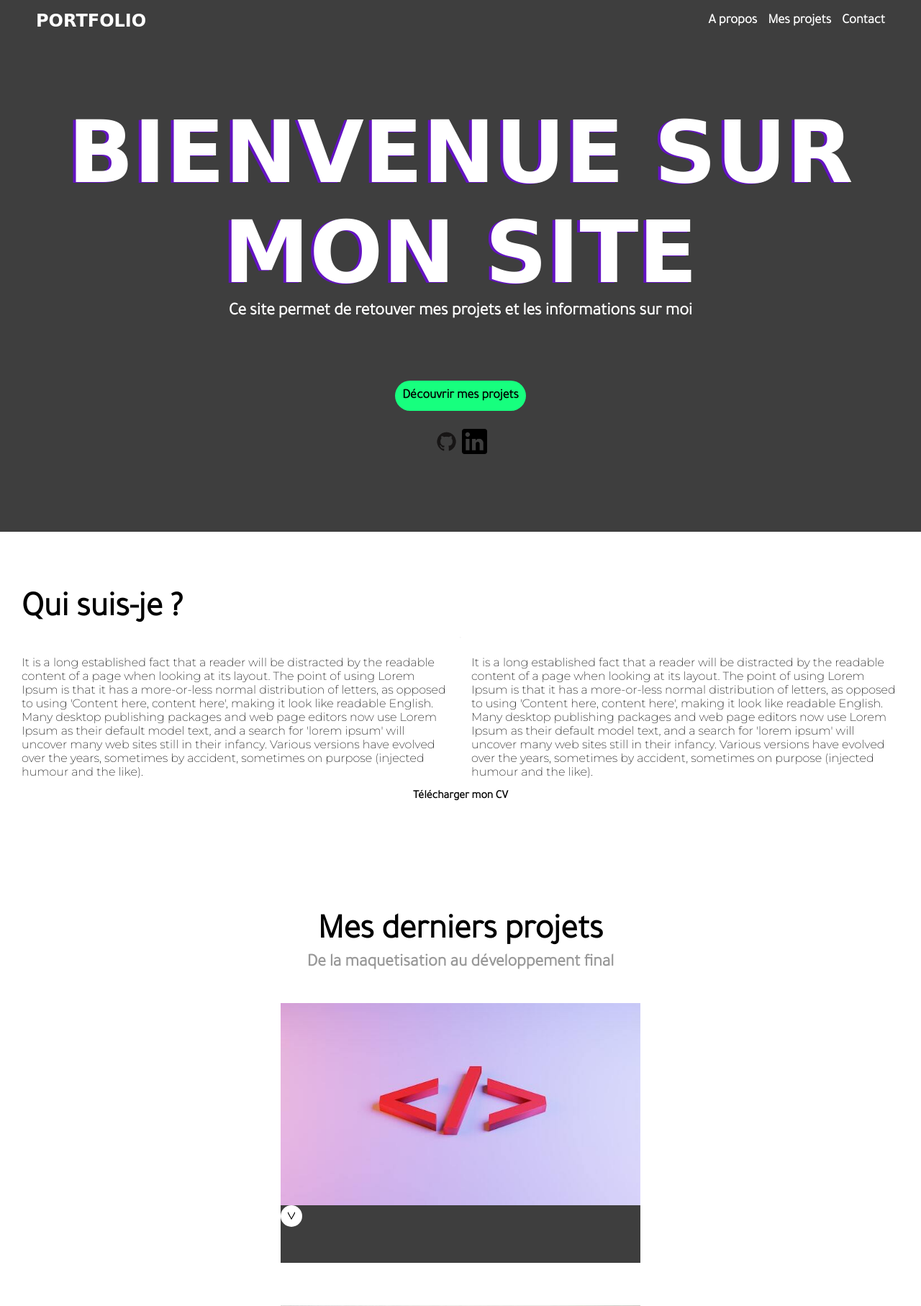
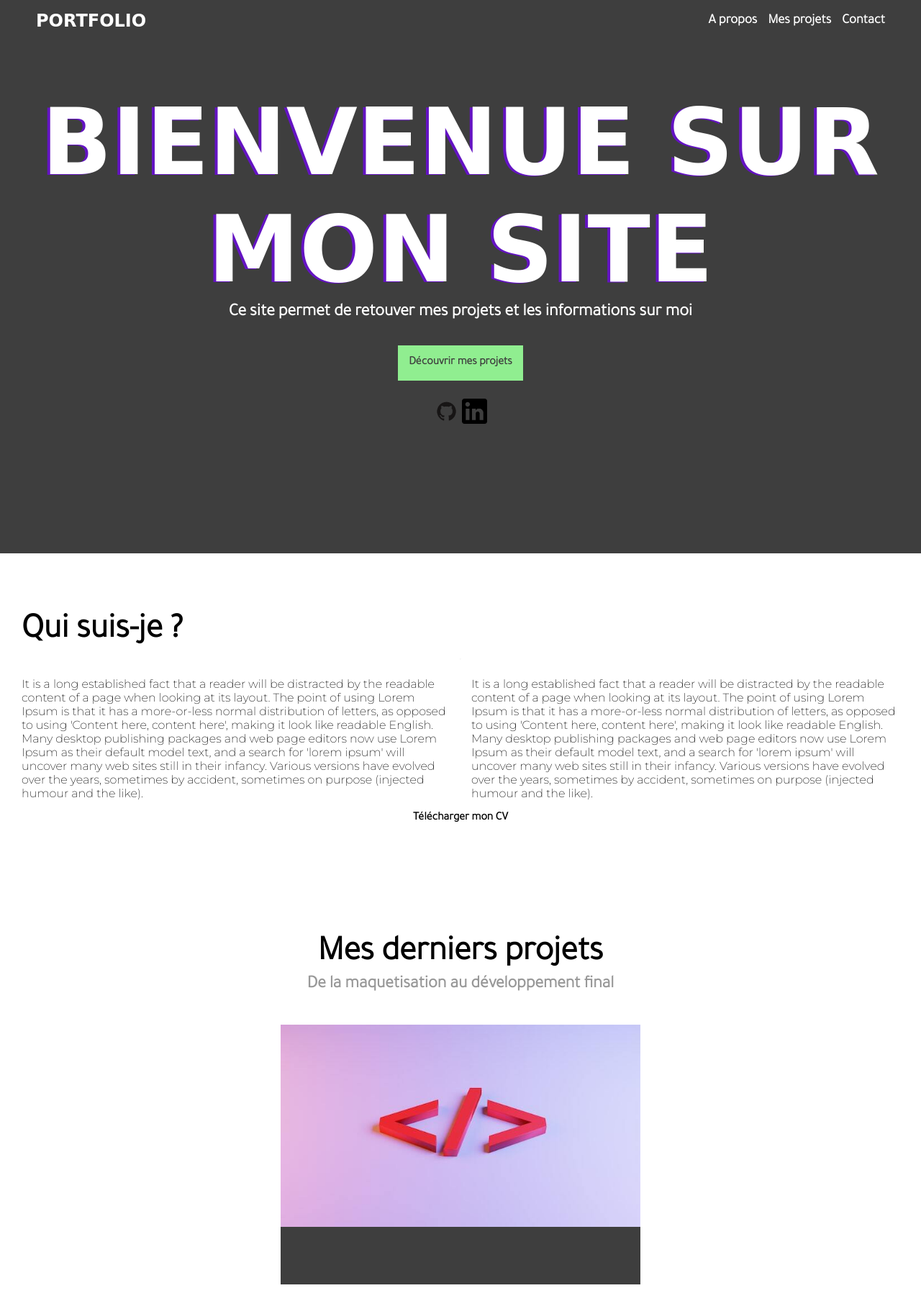
Before and after one commit to Theoode/Portfolio, a PHP site: page / in a window 1280 px wide. Shown: the top 1815 px of the page at 72% size. Run offline with PHP 8.4, Linux system fonts and the light colour scheme; some web fonts are replaced.

Commit message:
Modification générales html/CSS

```diff
--- a/CSS/style.css
+++ b/CSS/style.css
@@ -1,12 +1,23 @@
 @import url('https://fonts.googleapis.com/css2?family=Tilt+Warp&display=swap');
 @import url('https://fonts.googleapis.com/css2?family=Tajawal:wght@300&display=swap');
 @import url('https://fonts.googleapis.com/css2?family=Montserrat:wght@200&display=swap');
+/*-----------MEDIA QUERIE---------------*/
+
+@media screen and (max-width: 900px){
+
+    .texte{
+        flex-direction: column;
+    }
+}
+
+
+/*-----------ANIMATION---------------*/
+
 /*-----------VARIABLES---------------*/
-
 body{
     margin: 0;
     padding: 0;
-    z-index: 0;
+    height: 100%;
 }
 
 h1,h2,h3,h4{
@@ -36,10 +47,43 @@ a{
 /*-----CONTAINER-----*/
 .container{
     background-color: #3E3E3E;
-    height: 739px;
+    min-height: 769px;
 }
 
+.container_fils{
+    margin-top: 80px;
+    display: flex;
+    flex-direction: column;
+    align-items: center;
+    text-align: center;
+    color: white;
+}
 
+.container_fils h1{
+    text-shadow: -4px 1px 0px rgba(118,0,255,0.69);
+    font-size: 8em;
+}
+
+.container_fils h4{
+    margin-top: 30px;
+    padding: 15px;
+    background-color: lightgreen;
+    color: #3E3E3E;
+    transition: transform 500ms;
+}
+
+.container_fils h4:hover{
+    transform: scale(1.2);
+}
+
+.logo{
+    margin-top: 25px;
+}
+
+.logo img{
+    height: 35px;
+    width: 35px;
+}
 /*-----HEADER-----*/
 .header{
     display: flex;
@@ -55,7 +99,7 @@ a{
 }
 
 .header h1{
-    font-size: x-large;
+    font-size: 1.5em;
 }
 
 .header h3{
@@ -65,41 +109,9 @@ a{
 .header nav{
     display: flex;
     gap: 15px;
+    font-size: 1em;
 }
 
-/*-----CONTAINER TEXT-----*/
-.container_text{
-    text-align: center;
-    display: flex;
-    flex-direction: column;
-    height: 94%;
-    justify-content: center;
-    align-items: center;
-    color: white;
-}
-
-.container_text h1{
-    font-size: 120px;
-    text-shadow: -4px 1px 0px rgba(118,0,255,0.69);
-}
-
-.container_text h4{
-    color: black;
-    font-size: large;
-    background-color: #17ff7e;
-    border-radius: 35px;
-    margin-top: 80px;
-    padding: 10px;
-}
-
-.logo{
- margin-top: 25px;
-}
-
-.logo img{
-    height: 35px;
-    width: 35px;
-}
 /*--------INFO PERSO----------*/
 
 .info_perso{
@@ -177,11 +189,3 @@ hr{
     width: 100%;
     height: 20%;
 }
-
-.container_info img{
-    height: 30px;
-    width: 30px;
-    background-color: white;
-    border-radius: 25px;
-
-}
--- a/index.html
+++ b/index.html
@@ -8,6 +8,7 @@
 
 <body>
         <div class="container">
+
             <div class="header">
                 <h1>PORTFOLIO</h1>
                 <nav>
@@ -17,17 +18,17 @@
                 </nav>
              </div>
 
-
-             <div class="container_text">
+              <div class="container_fils">
                     <h1>BIENVENUE SUR </br>MON SITE</h1>
                     <h2>Ce site permet de retouver mes projets et les informations sur moi</h2>
-                    <h4>Découvrir mes projets </h4>
+                    <a href="#projet"><h4>Découvrir mes projets </h4></a>
 
                     <nav class="logo">
                          <a href="https://github.com/Theoode"><img src="medias/github.png" ></a>
                          <a href="https://www.linkedin.com/in/th%C3%A9o-quennehen-41939423a/"><img src="medias/linkedin.png" ></a>
                     </nav>
               </div>
+
         </div>
 
 
@@ -61,7 +62,7 @@
 
 
             <div class="titre_galerie">
-    <h2>Mes derniers projets</h2>
+                <h2 id="projet">Mes derniers projets</h2>
                 <h3>De la maquetisation au développement final</h3>
             </div>
 
@@ -70,28 +71,28 @@
                     <div class="projet">
                         <img src="medias/projet1.jpg">
                         <div class="container_info">
-                <img src="medias/bas.png">
+
                         </div>
                     </div>
 
                     <div class="projet">
                         <img src="medias/projet2.jpg">
                         <div class="container_info">
-                <img src="medias/bas.png">
+
                         </div>
                     </div>
 
                     <div class="projet">
                         <img src="medias/projet3.jpg">
                         <div class="container_info">
-                <img src="medias/bas.png">
+
                         </div>
                     </div>
 
                     <div class="projet">
                         <img src="medias/projet3.jpg">
                         <div class="container_info">
-                <img src="medias/bas.png">
+
                         </div>
                     </div>
                 </div>
```
Lines whose indentation alone changed are shown as unchanged.
